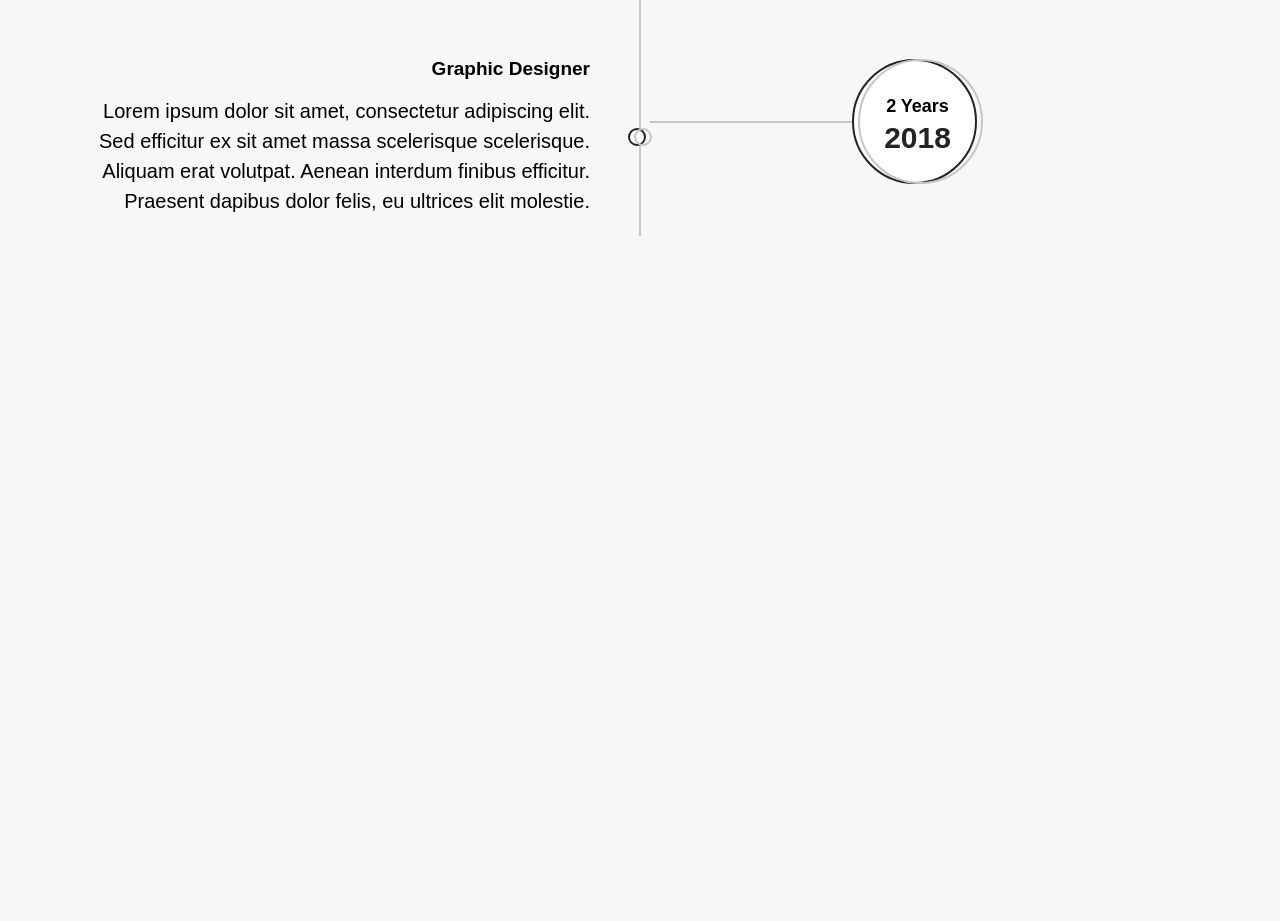
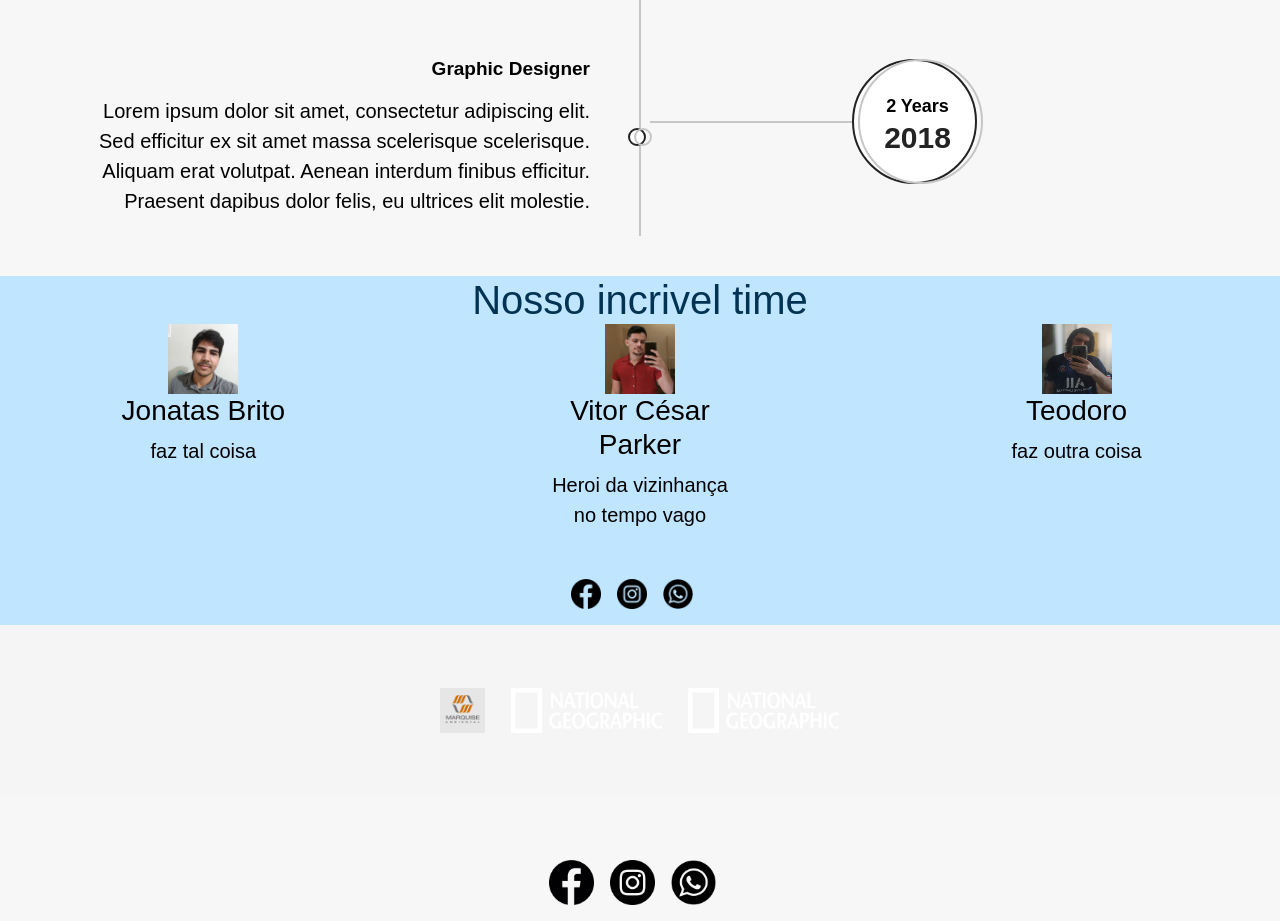
Before and after one commit to TeodoroRaulino/Desafio-Site-GTi, a plain HTML site: page ed.html in a window 1280 px wide. Shown: the part 3002-3923 px from the top of the page. Before the commit the page ends 3278 px from the top, so only its background shows below. Drawn offline with nearby package versions, Linux system fonts and the light colour scheme.

Commit message:
entrega parcial

```diff
--- a/ed.html
+++ b/ed.html
@@ -244,15 +244,62 @@
 
     <!--Victor-->
     <!--Sessão 5-->
-    <section>
+    <!--time-->
+    <section class="lol-azul">
+      <div class="row">
+        <div class="col-12">
+          <h1 class="time title-service">Nosso incrivel time</h1>
+
+        </div>
+        <div class="col-md-2 service-icon">
+          <img src="images/jonatas.jpg" width ="70px" height ="70px"alt="">
+          <b><h3>Jonatas Brito</h3></b>
+          <p>faz tal coisa </p>
+        </div>
+        <div class="col-md-2 service-icon">
+          <img src="images/vitorParker.jpg" width ="70px" height ="70px"alt="">
+          <b><h3>Vitor César Parker</h3></b>
+          <p>Heroi da vizinhança no tempo vago</p>
+          <div class="row d-flex justify-content-center mt-5">
+            <!--icone facebook -->
+         <a class="facebookicon mr-3  mb-3" href="https://www.facebook.com/vitor.cesardantaschaves/">
+         <img src="images/logotipo-circular-do-facebook.png"
+         width ="30px" height ="30px">
+         </a>
+           <!--icone instagram -->
+           <a class="instagramicon mr-3  mb-3" href="https://www.instagram.com/vitor_cesar_dc/">
+             <img src="images/instagram.png"
+             width ="30px" height ="30px">
+             </a>
+             <!--icone zipzop-->
+             <a class="zapicon mr-3  mb-3" href="#">
+               <img src= "images/whatsapp.png"
+               width ="30px" height ="30px">
+               </a>
+
+         </div>
+        </div>
+        <div class="col-md-2 service-icon">
+          <img src="images/teo.jpg" width ="70px" height ="70px" alt="">
+          <b><h3>Teodoro</h3></b>
+          <p>faz outra coisa </p>
+        </div>
+      </div>
 
     </section>
 
-
     <!--Victor-->
     <!--Sessão 6-->
-    <section >
-
+    <section  class="lol p-5 patners" >
+      <div class="container">
+        <div class="row justify-content-center">
+          <div class="col text-center">
+            <img src="images/parceiros.png" class="img-fluid">
+            <img src="images/natgeo.svg" class="img-fluid">
+            <img src="images/natgeo.svg" class="img-fluid">
+          </div>
+        </div>
+      </div>
     </section>
 
     <!--Victor-->
@@ -263,9 +310,30 @@
 
     <!--Victor-->
     <!--Rodapé-->
-    <footer>
+    <footer class="rodape">
+      <!--div dos icones -->
+<div class="row d-flex justify-content-center mt-5">
+   <!--icone facebook -->
+<a class="facebookicon mr-3 mt-3 mb-3" href="#">
+<img src="images/logotipo-circular-do-facebook.png"
+width ="45px" height ="45px">
+</a>
+  <!--icone instagram -->
+  <a class="instagramicon mr-3 mt-3 mb-3" href="#">
+    <img src="images/instagram.png"
+    width ="45px" height ="45px">
+    </a>
+    <!--icone zipzop-->
+    <a class="zapicon mr-3 mt-3 mb-3" href="#">
+      <img src= "images/whatsapp.png"
+      width ="45px" height ="45px">
+      </a>
 
+</div>
     </footer>
+
+
+
 
 
     <!-- Optional JavaScript -->
```
Also changed, not shown: images/instagram.png (added), images/jonatas.jpg (added), images/logotipo-circular-do-facebook.png (added), images/parceiros.png (added), images/teo.jpg (added), images/vitorParker.jpg (added), images/whatsapp.png (added).
